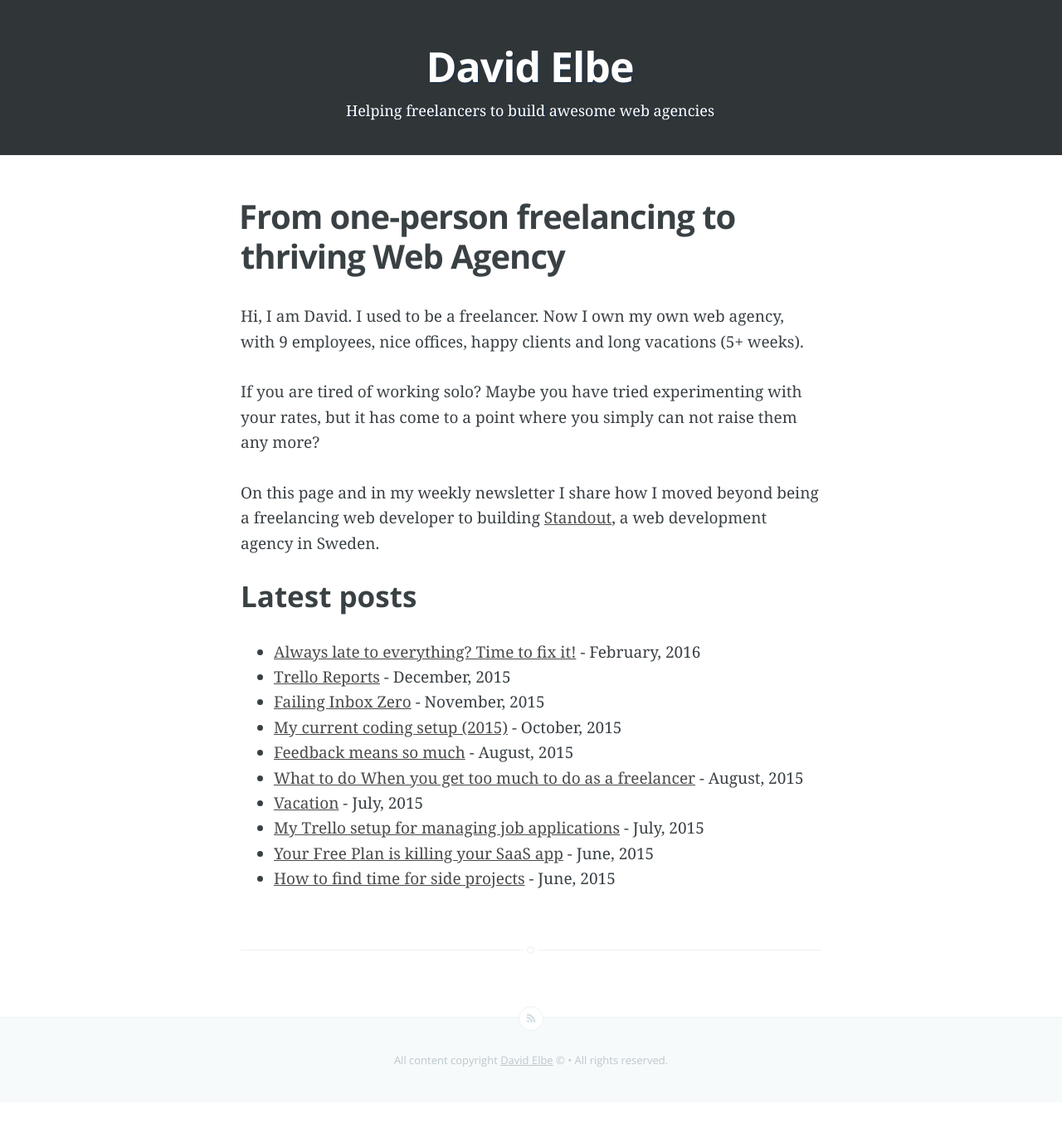
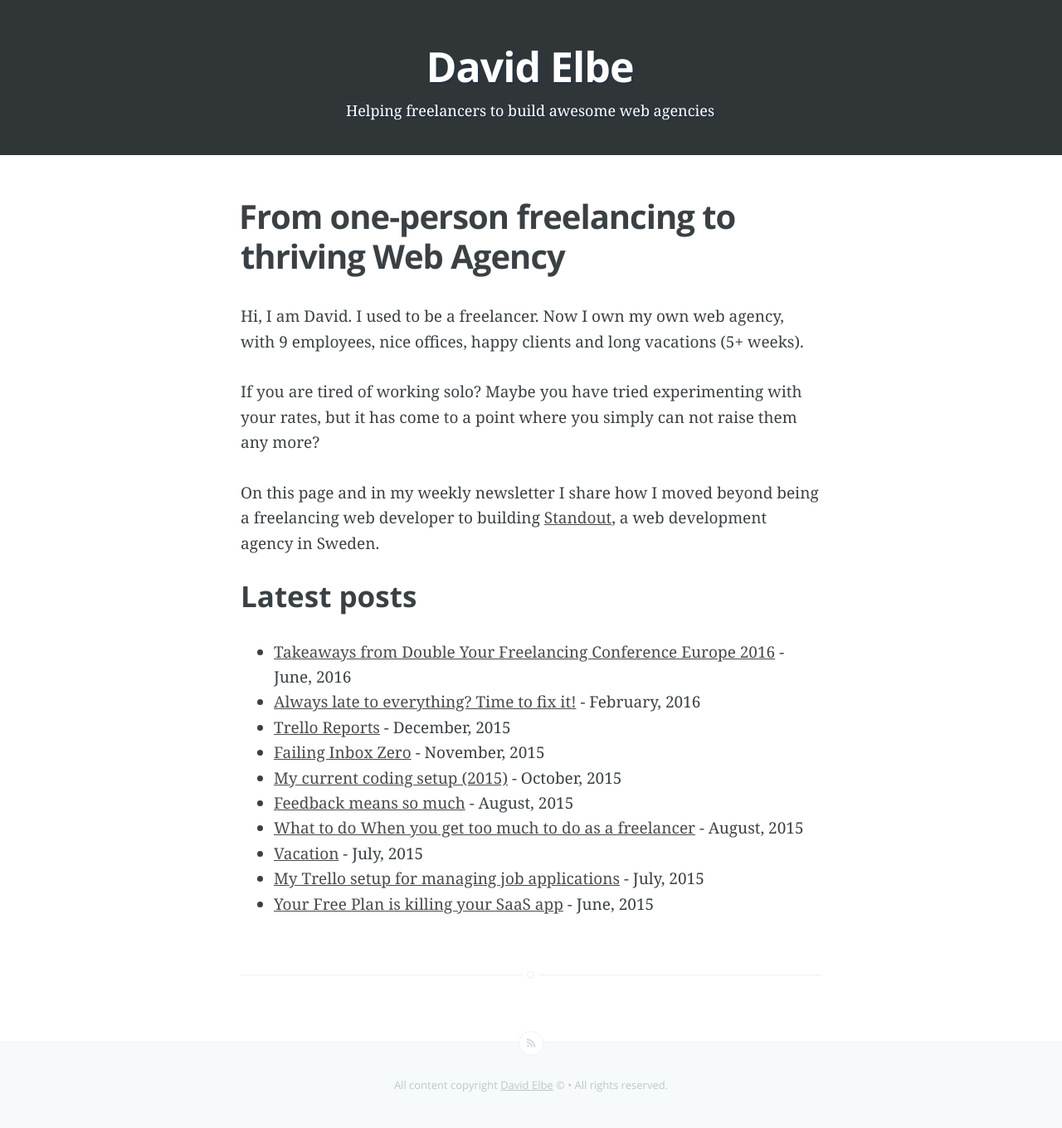
Before and after one commit to davidelbe/david.elbe.me, a Jekyll site: the page built from index.html, in a window 1280 px wide. Shown: the whole page at 83% size. Built offline with Jekyll 4.4.1, drawn with Linux system fonts in a browser that asks for light colours; Markdown is read by kramdown in place of the engine named in the settings; the list of posts is cut into pages by our own code; before the commit the page ends 1329 px from its top, so only the background shows below that; some of the changed lines change nothing that is shown.

Commit message:
Post about Double Your Freelancing Conf 2016

```diff
--- a/_config.yml
+++ b/_config.yml
@@ -1,8 +1,6 @@
 name: David Elbe
 description: "Helping freelancers to build awesome web agencies"
 meta_description: "The personal website of David Elbe. Entrepreneur, developer and problem-solver."
-
-markdown: redcarpet
 logo: false
 paginate: 15
 
--- /dev/null
+++ b/_posts/2016-06-29-double-your-freelancing-conference-europe.md
@@ -0,0 +1,42 @@
+---
+layout: post
+title: "Takeaways from Double Your Freelancing Conference Europe 2016"
+---
+
+<center>
+ ![Brennan in Yukata](/assets/images/brennan-yukata.jpg)
+ *Brennan Dunn in his Yukata at Yasuragi Spa, Sweden*
+</center>
+
+I signed up for a business conference. On **Midsummer**.
+
+For you who don't know about Swedish summer traditions, Midsummer is one of the big holidays that you are supposed to spend with friends and family - almost as big as Christmas for some families.
+
+The reason was that the inspiring [Brennan Dunn](https://doubleyourfreelancing.com/dyfconf-europe-recap/), most known for his book "Double Your Freelancing" threw a conference here in Sweden. He picked the beautiful Yasuragi Spa & Hotel as the venue, and sold a discounted "Partner Ticket" so my wife could join me at the conference. It was **an easy decision**, even considering it was on Midsummer.
+
+So, how was it? Wonderful, strange, inspiring and fun. Everyone I met was happy, open and helpful. Most people wore the traditional japanese robe, Yukata for the whole conference. I felt like I really belonged in this group of inspiring people.
+
+I really did not know what to expect before I went to the conference, but the people in Brennan's audience are one of the most **giving, inspirational and professional audiences I've seen**. I had a great time, and since people kept sharing their best tips, encouraged each other and acted as good friends usually do it became one of the best conferences I've attended.
+
+## The speakers
+
+I think all speakers did a great job. Some of them stood out a little more to me than others to me.
+
+Like [Laura Elizabeth](http://laurium.co.uk/about.html) that talked about Making Remote Work, work. She shared her best tips for working with a client when you can not be at the same place and meet in real life. She also shared some of the resources she is using in her own day to day freelancing, like a beautiful client area and some clever text snippets for aText.
+
+Or [Nick D](https://draft.nu/consulting/) who talked about how he disqualifies clients that won't be an ideal client of his, mostly by asking all kinds of questions and having the customers fill out forms before they contact him. I can see how this is a big time- and energy saver for both parties. I was really impressed about how focused Nick's consulting business is, and how he is pricing his services. The bottle of Malört (little drink; snaps) he brought to the spa was appreciated too.
+
+The engaging [Kai Davis](http://kaidavis.com/) reminded us that you need to ask a potential client questions until you get a clear Yes or No. He also told us to ask for referrals from our clients whenever we could.
+
+[Mojca Mars](https://twitter.com/mojcamars) opened my eyes to how advanced you can get with your Facebook ads, targeting specific and small groups of people - which lowers your total cost for the campaign. If you have an e-mail list you could even target a campaign to the list via Facebook Ads. She gave her speach in a dinosaur onsie. Brilliant.
+
+[Nathan Barry](https://twitter.com/nathanbarry) showed us ways to get our first 10 customers, and then building from that when starting an e-mail list. He also gave away his three secrets to success. I'll write more about that some day.
+
+## A few things to note for other people arranging conferences
+
+  * Brennan invited us all to a shared Slack channel before the event. We're still sharing pictures of sushi there. Using a Slack channel before, during and after the events lets the conference participants talk to each other and share things long before and after the conference is held. This increases your community engagement and perceived value.
+  * Brennan didn't treat the speakers as something special. Sure, they were on the stage talking, but other than that they shared the same pool and ate the same meals as everyone else. They participated in the conference.
+  * We got a strong recommendation to leave any digital tools (phones, iPads, computers) in our rooms and use regular pen and paper for notes. That increased focus of the whole audience.
+  * There's not much else to do at the Yasuragi Hotel other than to participate in the conference, eat great food and enjoy the spa. Having everyone staying at the same place and not going somewhere else also increased interaction between the guests.
+
+**TL;DR:** I really recommend going to Double your Freelancing Conference. I had a great time, got new friends and learned a lot.
```
Also changed, not shown: assets/images/brennan-yukata.jpg (added).
